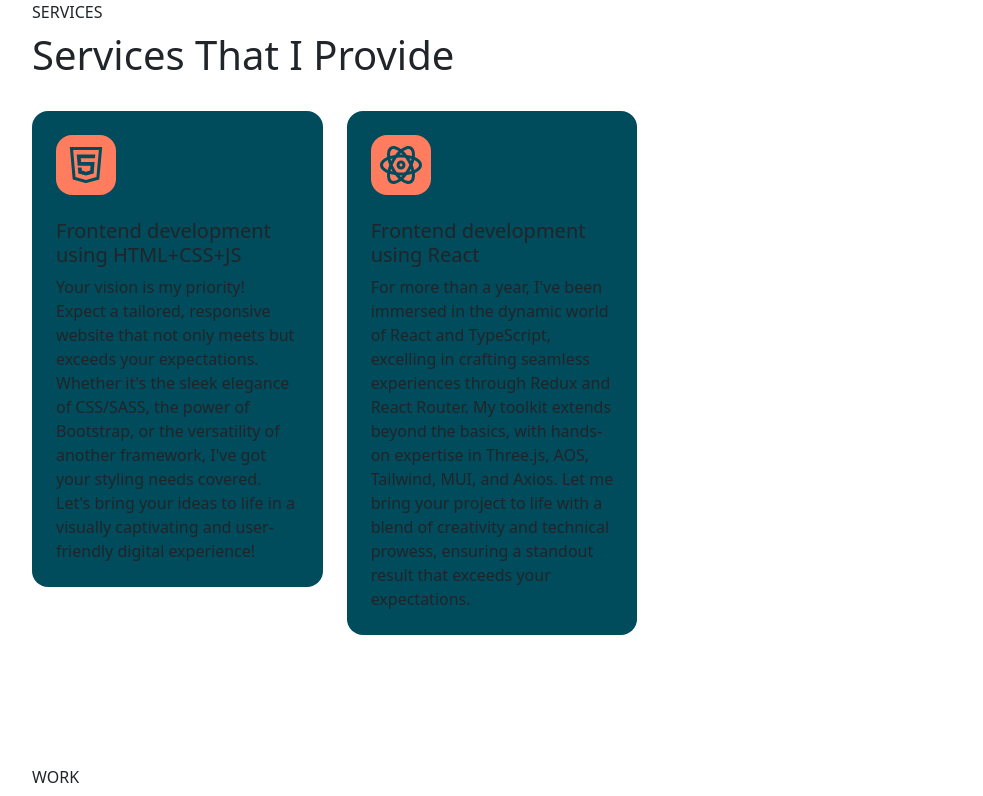
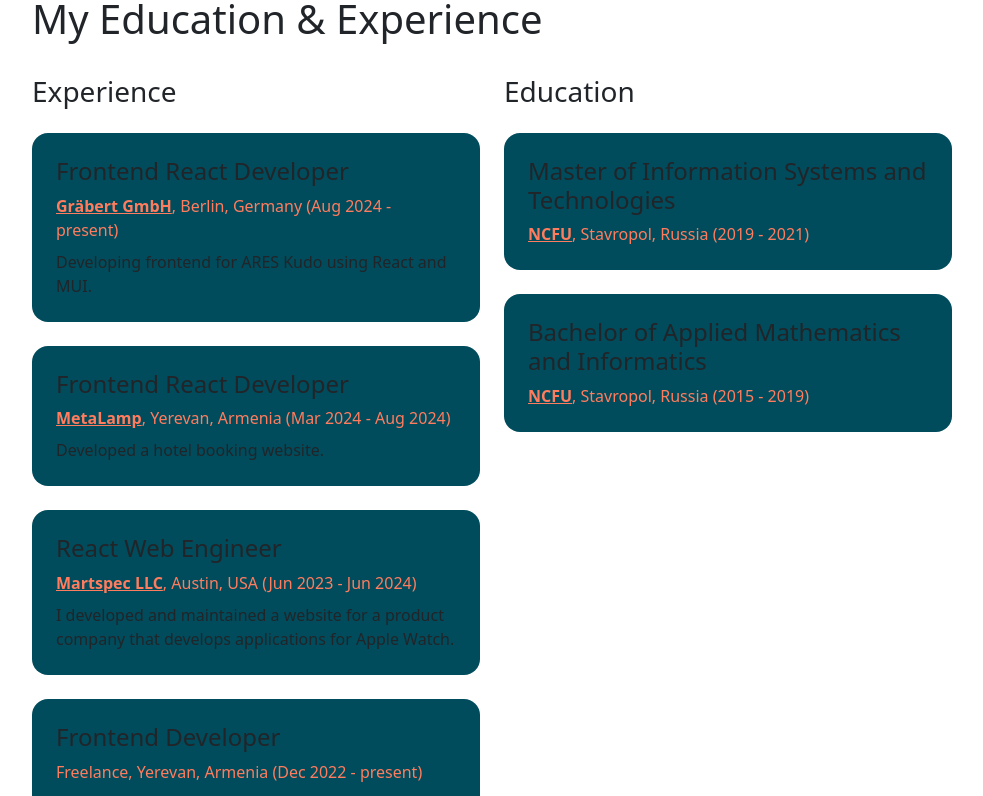
Before and after one commit to winerar/portfolio, a React (Vite) app: page / in a window 1280 px wide. Shown: the part 880-1676 px from the top of the page, without its empty margins (268-1251 px from the left). Built offline with nearby package versions, Linux system fonts and the light colour scheme; the HTML template or start-up script is replaced by a standard one.

Commit message:
remove blocks

```diff
--- a/src/components/Content/index.tsx
+++ b/src/components/Content/index.tsx
@@ -11,8 +11,8 @@ const Content = () => {
 	return (
 		<div id="content-wrapper">
 			<Home />
-			<Services />
-			<Projects />
+			{/* <Services /> */}
+			{/* <Projects /> */}
 			<About />
 			<Reviews />
 			<Blog />
--- a/src/constants/navLinks.ts
+++ b/src/constants/navLinks.ts
@@ -5,14 +5,14 @@ export const navLinks: Array<INavLink> = [
 		name: "Home",
 		path: "#home",
 	},
-	{
-		name: "Services",
-		path: "#services",
-	},
-	{
-		name: "Work",
-		path: "#work",
-	},
+	// {
+	// 	name: "Services",
+	// 	path: "#services",
+	// },
+	// {
+	// 	name: "Work",
+	// 	path: "#work",
+	// },
 	{
 		name: "About",
 		path: "#about",
```
